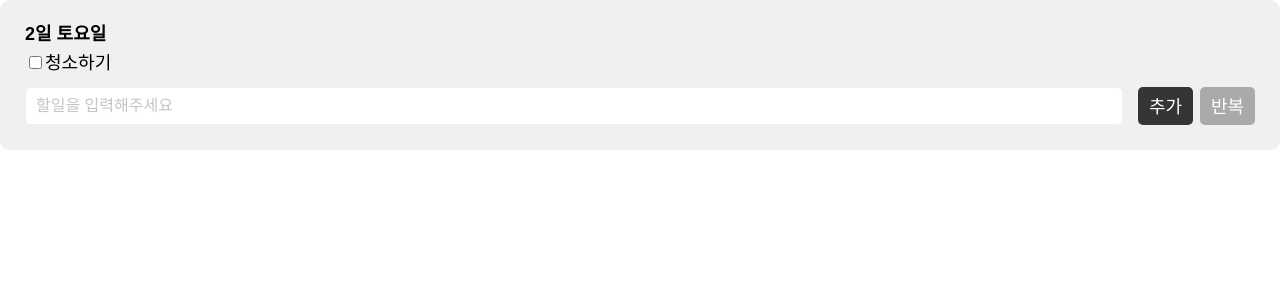
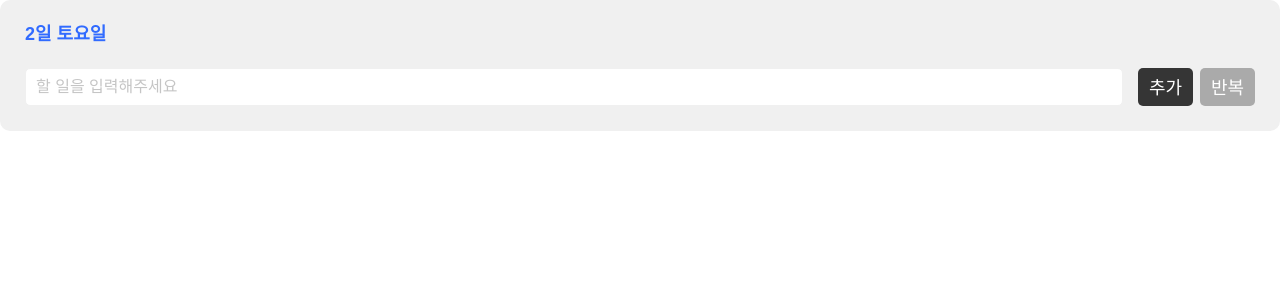
Before and after one commit to todoCalendar/todoCalendar, a React (Vite) app: page / in a window 1280 px wide. Shown: the top 300 px of the page. Built offline with nearby package versions, Linux system fonts and the light colour scheme; a web font is replaced by a local one.

Commit message:
inputTodo 기능 구현(체크박스 클릭시 취소선, input값 입력시 추가 목록 생성, 요일따라 글자색 변경)

```diff
--- a/index.html
+++ b/index.html
@@ -4,6 +4,7 @@
         <meta charset="UTF-8" />
         <link rel="icon" type="image/svg+xml" href="/vite.svg" />
         <link rel="stylesheet" href="./src/assets/css/reset.css" />
+        <link rel="stylesheet" href="./src/assets/css/common.css" />
         <link rel="stylesheet" href="./src/assets/css/input.css" />
         <meta name="viewport" content="width=device-width, initial-scale=1.0" />
         <title>Vite + React</title>
--- /dev/null
+++ b/src/assets/css/common.css
@@ -0,0 +1,11 @@
+.sr-only {
+    position: absolute;
+    width: 1px;
+    height: 1px;
+    padding: 0;
+    margin: -1px;
+    overflow: hidden;
+    clip: rect(0, 0, 0, 0); /* 구형 브라우저를 위해 사용 */
+    clip-path: polygon(0 0, 0 0, 0 0); /* inset(50%) 와 동일한 표현 */
+    border: 0;
+}
--- a/src/assets/css/input.css
+++ b/src/assets/css/input.css
@@ -9,6 +9,32 @@
     display: flex;
     flex-direction: column;
     gap: 10px;
+}
+
+/* 요일별 글자색 */
+.sunday {
+    color: #f34848;
+}
+
+.saturday {
+    color: #316bff;
+}
+
+.weekday {
+    color: black;
+}
+
+.todaylist {
+    display: flex;
+    flex-direction: column;
+    gap: 5px;
+}
+.todaylist li label {
+    margin-left: 7px;
+}
+.todaylist li label.checked {
+    text-decoration: line-through;
+    color: #888;
 }
 
 .add-box {
@@ -65,6 +91,10 @@
 
     display: none;
 }
+.repeat-list.show {
+    display: flex;
+}
+
 .repeat-list li {
     background-color: #efefef;
     color: #474747;
--- a/src/components/InputTodo.jsx
+++ b/src/components/InputTodo.jsx
@@ -1,30 +1,155 @@
+import { useState } from "react";
+import { useDispatch, useSelector } from "react-redux";
+import { addTodo, todoDone } from "../store";
+
 function InputTodo() {
+    // 입력 값을 저장할 state 생성
+    const [text, setText] = useState("");
+    const [showRepeatList, setShowRepeatList] = useState(false);
+
+    // dispatch 함수 가져오기
+    const dispatch = useDispatch();
+
+    // Redux 스토어에서 todos와 selectedDate 상태를 가져오기
+    const todos = useSelector((state) => state.todos);
+    const selectedDate = useSelector((state) => state.selectedDate);
+
+    // **임시로 selectedDate를 설정합니다.**
+    // 다른 팀원이 달력 기능을 완성하면 이 부분은 제거하고
+    // `useSelector`로 가져온 selectedDate를 사용하면 됩니다.
+    const tempSelectedDate = "2025-08-02";
+
+    // 날짜 문자열에서 일(day)을 추출
+    // const day = selectedDate ? selectedDate.split("-")[2] : "";
+    const day = tempSelectedDate ? tempSelectedDate.split("-")[2] : "";
+
+    // 요일 이름을 추출하는 함수
+    const getDayName = (dateString) => {
+        if (!dateString) return "";
+        const days = [
+            "일요일",
+            "월요일",
+            "화요일",
+            "수요일",
+            "목요일",
+            "금요일",
+            "토요일",
+        ];
+        const date = new Date(dateString);
+        return days[date.getDay()];
+    };
+
+    const dayName = getDayName(tempSelectedDate);
+
+    const date = new Date(tempSelectedDate);
+    const dayIndex = date.getDay(); // 요일 인덱스 (0:일, 1:월, ..., 6:토)
+
+    // 요일 인덱스에 따라 다른 클래스 이름을 반환하는 함수
+    const getDayClassName = (index) => {
+        if (index === 0) {
+            // 일요일
+            return "sunday";
+        } else if (index === 6) {
+            // 토요일
+            return "saturday";
+        } else {
+            // 평일
+            return "weekday";
+        }
+    };
+    // 최종적으로 적용될 클래스 이름
+    const dayClass = getDayClassName(dayIndex);
+
+    // 입력값이 변경될때마다 state 업데이트
+    const handleInputChange = (e) => {
+        setText(e.target.value);
+    };
+
+    //  추가 버튼 클릭시 실행될 함수
+    const handleAddTodo = () => {
+        if (text.trim() === "") {
+            alert("할 일을 입력해주세요.");
+            return;
+        }
+
+        // addTodo 액션 생성자를 사용해 dispatch 함
+        // dispatch(addTodo(text, selectedDate));
+        dispatch(addTodo(text, tempSelectedDate));
+        setText("");
+    };
+
+    const handleToggleDone = (id) => {
+        dispatch(todoDone(id));
+    };
+
+    //  selectedDate를 사용해 할 일을 필터링
+    // const filteredTodos = todos.filter((todo) => todo.date === selectedDate);
+    const filteredTodos = todos.filter(
+        (todo) => todo.date === tempSelectedDate
+    );
+
+    // 반복 버튼 클릭 시 핸들러 함수
+    const handleRepeatClick = () => {
+        setShowRepeatList(!showRepeatList);
+    };
+
     return (
         <div className="input-todo">
             <div className="view-box">
-                <strong>2일 토요일</strong>
+                <strong className={dayClass}>
+                    {day
+                        ? `${parseInt(day)}일 ${dayName}`
+                        : "날짜를 선택해 주세요"}
+                </strong>
                 <ul className="todaylist">
-                    <li>
-                        <input type="checkbox" id="inputList" />
-                        <label htmlFor="inputList">청소하기</label>
-                    </li>
+                    {filteredTodos.map((todo) => (
+                        <li key={todo.id}>
+                            <input
+                                type="checkbox"
+                                id={`todolist-${todo.id}`}
+                                checked={todo.isDone}
+                                onChange={() => handleToggleDone(todo.id)}
+                            />
+                            <label
+                                htmlFor={`todolist-${todo.id}`}
+                                className={todo.isDone ? "checked" : ""}
+                            >
+                                {todo.text}
+                            </label>
+                        </li>
+                    ))}
                 </ul>
             </div>
 
             <div className="add-box">
+                <label htmlFor="inputText" className="sr-only">
+                    할일 입력
+                </label>
                 <input
                     type="text"
                     id="inputText"
-                    placeholder="할일을 입력해주세요"
+                    placeholder="할 일을 입력해주세요"
+                    value={text}
+                    onChange={handleInputChange}
                 />
                 <div className="btn-box">
-                    <button type="button" className="add-btn btn">
+                    <button
+                        type="button"
+                        className="add-btn btn"
+                        onClick={handleAddTodo}
+                    >
                         추가
                     </button>
-                    <button type="button" className="repeat-btn btn">
+                    <button
+                        type="button"
+                        className="repeat-btn btn"
+                        onClick={handleRepeatClick}
+                    >
                         반복
                     </button>
-                    <ul className="repeat-list">
+                    <ul
+                        className={`repeat-list ${showRepeatList ? "show" : ""}`}
+                    >
                         <li>매일마다</li>
                         <li>매주마다</li>
                         <li>매월마다</li>
--- a/src/store/index.js
+++ b/src/store/index.js
@@ -18,7 +18,7 @@ import { createStore } from "redux";
 //   text:'',
 // }]
 
-const initialState = { todos: [] };
+const initialState = { todos: [], selectedDate: "" };
 
 // 액션 타입 상수
 export const SELECT_TODAY_TODO = "SELECT_TODAY_TODO";
@@ -28,8 +28,13 @@ export const TODO_DONE = "TODO_DONE";
 export const DELETE_TODO = "DELETE_TODO";
 export const DELETE_ALL = "DELETE_ALL";
 export const FILTER_TODO = "FILTER_TODO";
+export const SELECT_DATE = "SELECT_DATE";
 
 // 액션 생성자
+export const selectDate = (date) => ({
+    type: SELECT_DATE,
+    payload: date,
+});
 export const selectTodayTodo = (year, month, day) => ({
     type: SELECT_TODAY_TODO,
     payload: day,
@@ -39,11 +44,18 @@ export const selectMonthTodo = (year, month) => ({
     type: SELECT_MONTH_TODO,
 });
 //MONTHLY TODO LIST
-export const addTodo = (todo) => ({
+export const addTodo = (todo, date) => ({
     type: ADD_TODO,
+    payload: {
+        id: Date.now(), // 고유 ID 생성
+        isDone: false, // 할 일의 완료 여부
+        text: todo, // InputTodo에서 전달받은 내용
+        date: date, // 선택된 날짜 정보 추가
+    },
 });
 export const todoDone = (id) => ({
     type: TODO_DONE,
+    payload: id,
 });
 export const deleteTodo = (id) => ({
     type: DELETE_TODO,
@@ -60,10 +72,29 @@ export const filterTodo = () => ({
 // 리듀서
 export default function reducer(state = initialState, action) {
     switch (action.type) {
+        case SELECT_DATE:
+            // 달력에서 날짜를 클릭하면 selectedDate를 업데이트
+            return {
+                ...state,
+                selectedDate: action.payload,
+            };
         case SELECT_TODAY_TODO:
         case SELECT_MONTH_TODO:
         case ADD_TODO:
+            // 새로운 할일 추가
+            return {
+                ...state,
+                todos: [...state.todos, action.payload],
+            };
         case TODO_DONE:
+            return {
+                ...state,
+                todos: state.todos.map((todo) =>
+                    todo.id === action.payload
+                        ? { ...todo, isDone: !todo.isDone }
+                        : todo
+                ),
+            };
         case DELETE_TODO:
         case DELETE_ALL:
         case FILTER_TODO:
```
